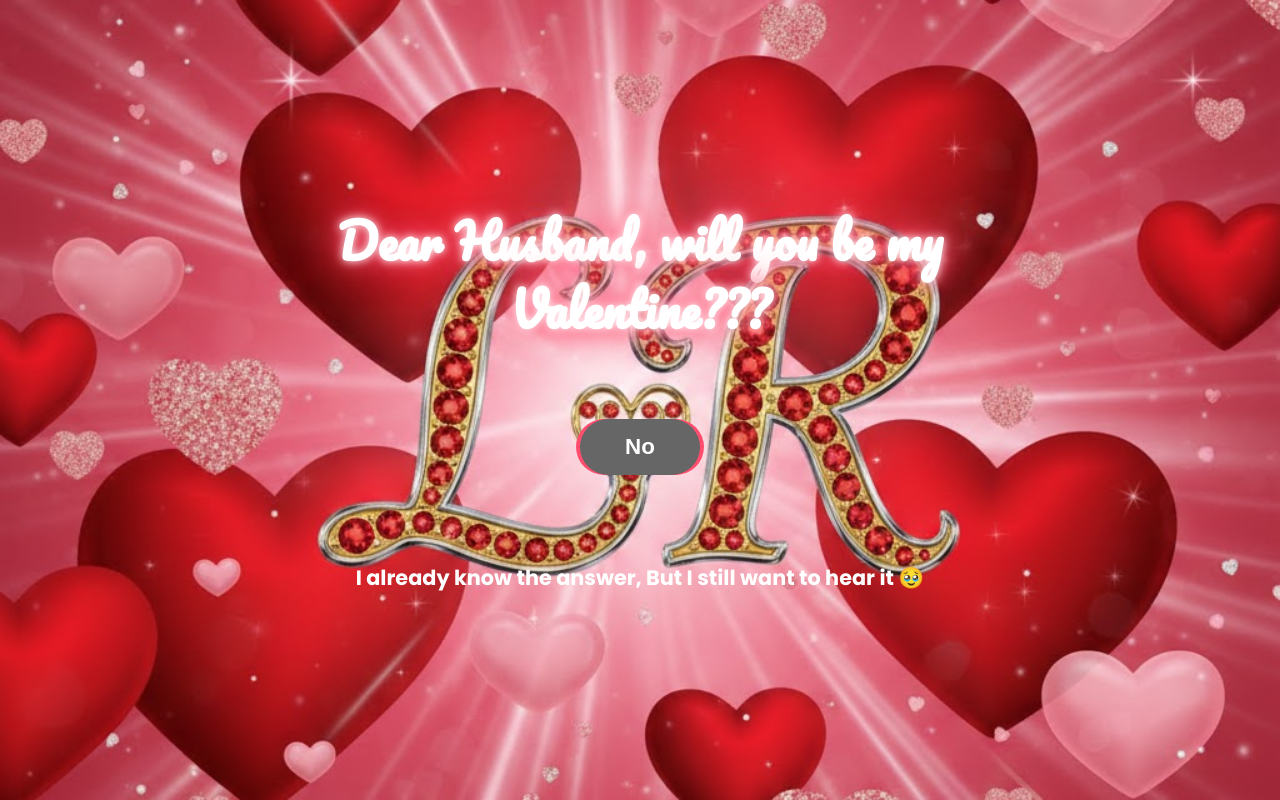
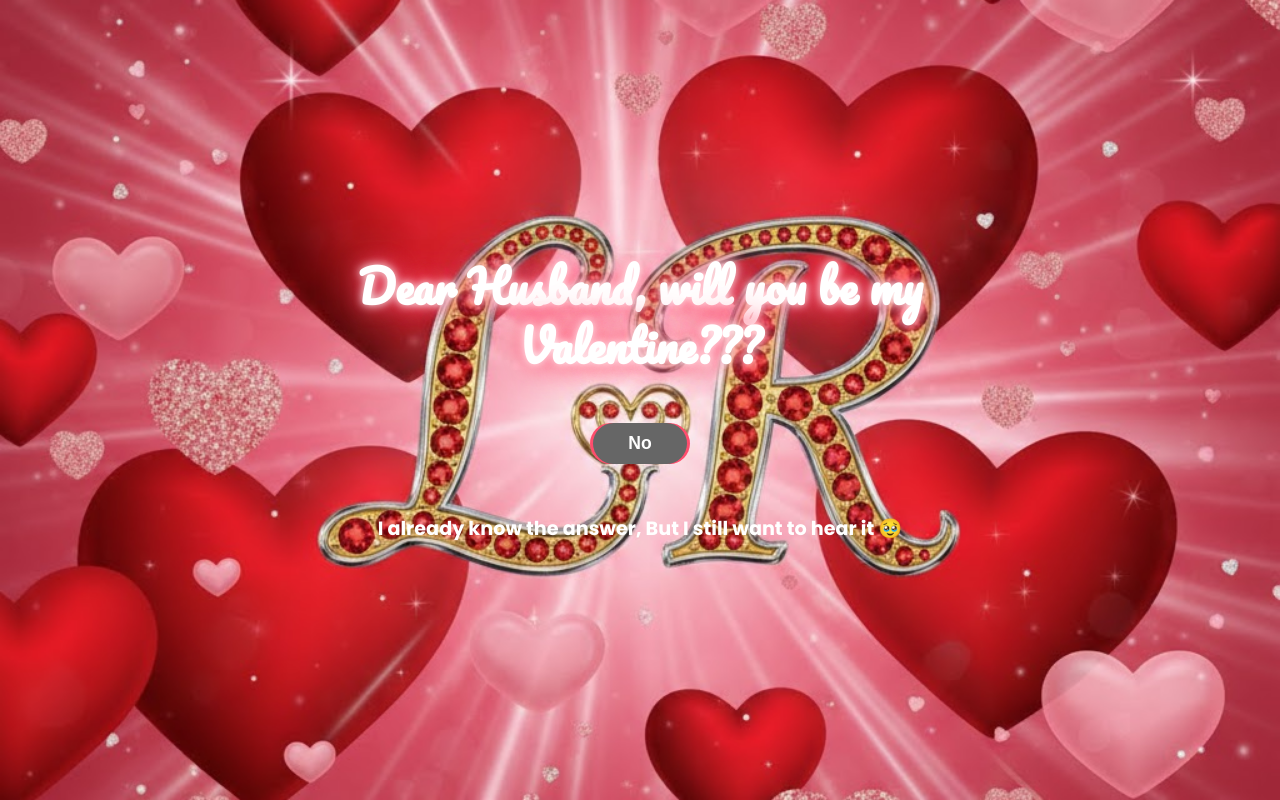
Before and after one commit to lokeshgoud000/lahari, a plain HTML site: page index.html in a window 1280 px wide. Drawn offline with Linux system fonts and the light colour scheme.

Commit message:
Update index.html

```diff
--- a/index.html
+++ b/index.html
@@ -22,46 +22,48 @@
         #main-container {
             text-align: center;
             z-index: 10;
-            width: 90%;
-            max-width: 700px;
+            width: 95%;
+            max-width: 800px;
             background: none;
             box-shadow: none;
         }
 
-        /* Clean Neon - NO BLACK SHADOWS at all */
+        /* Responsive Neon Text - Shrinks to stay on the page */
         .neon-text {
             font-family: 'Pacifico', cursive;
             color: #fff;
-            font-size: 3rem;
-            margin-bottom: 30px;
+            /* clamp makes sure it stays readable but small enough for mobile */
+            font-size: clamp(1.5rem, 6vw, 2.8rem);
+            margin-bottom: 20px;
             text-shadow:
                 0 0 10px #fff,
                 0 0 20px #ff4d6d,
                 0 0 40px #ff4d6d;
-            line-height: 1.4;
+            line-height: 1.3;
+            padding: 0 10px;
         }
 
         .sub-text {
             color: white;
-            font-size: 1.3rem;
-            margin-top: 40px;
+            font-size: clamp(0.9rem, 4vw, 1.2rem);
+            margin-top: 20px;
             font-weight: bold;
-            /* No black shadow here either */
             text-shadow: none;
         }
 
         .buttons {
             position: relative;
-            height: 150px;
+            height: 100px;
             display: flex;
             justify-content: center;
             align-items: center;
-            gap: 30px;
+            gap: 20px;
+            margin: 20px 0;
         }
 
         button {
-            padding: 15px 45px;
-            font-size: 1.4rem;
+            padding: 10px 35px;
+            font-size: 1.1rem;
             cursor: pointer;
             border-radius: 50px;
             border: none;
@@ -75,10 +77,11 @@
         .hidden { display: none; }
 
         #second-image {
-            width: 280px;
+            width: 250px;
+            max-width: 65%;
             border-radius: 20px;
-            margin: 20px 0;
-            border: 5px solid #fff;
+            margin: 10px 0;
+            border: 4px solid #fff;
             box-shadow: 0 0 30px #ff4d6d;
         }
 
@@ -86,7 +89,7 @@
             position: fixed;
             top: -50px;
             z-index: 1;
-            font-size: 30px;
+            font-size: 28px;
             user-select: none;
             pointer-events: none;
             animation: fall linear forwards;
@@ -125,8 +128,8 @@
 
         function moveNoButton() {
             const noBtn = document.getElementById('noBtn');
-            const x = Math.random() * (window.innerWidth - 150);
-            const y = Math.random() * (window.innerHeight - 150);
+            const x = Math.random() * (window.innerWidth - 120);
+            const y = Math.random() * (window.innerHeight - 120);
 
             noBtn.style.left = x + 'px';
             noBtn.style.top = y + 'px';
@@ -149,7 +152,7 @@
             document.getElementById('page2').classList.remove('hidden');
 
             const audio = document.getElementById('mySong');
-            audio.play().catch(e => console.log("Autoplay blocked, user must click first"));
+            audio.play();
 
             setInterval(() => {
                 createEmoji(loveRain[Math.floor(Math.random() * loveRain.length)]);
```
